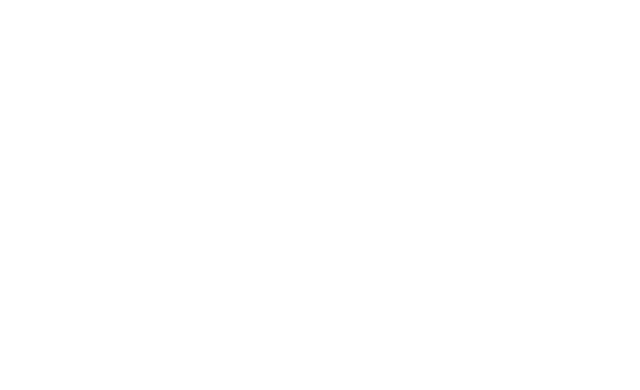
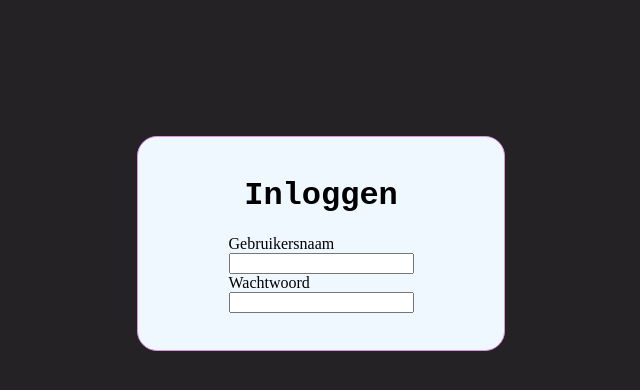
Before and after one commit to Antibi0tica/Jitte, a plain HTML site: page index.html in a window 1280 px wide. Shown: the whole page, without its empty margins (319-959 px from the left). Drawn offline with Linux system fonts and the light colour scheme.

Commit message:
Even styling testen. begin gemaakt voor login

```diff
--- a/index.html
+++ b/index.html
@@ -3,5 +3,27 @@
     <head>
         <title>Inloggen</title>
         <link rel="icon" type="inlog_pagina/homescreen-icon" href="../Jitte/inlog_pagina/homescreen-icons/Gapple.png">
+        <link rel="stylesheet" href="/styling/login.css">
     </head>
+
+    <body>
+
+        <div class="login-screen">
+            <h1>Inloggen</h1>
+
+
+            <form class="login-form">
+
+                <label for="user">Gebruikersnaam</label><br>
+                <input type="text" id="user" name="user"><br>
+
+                <label for="pass">Wachtwoord</label><br>
+                <input type="password" id="pass" name="pass"><br>
+
+            </form>
+
+
+        </div>
+
+    </body>
 </html>
--- /dev/null
+++ b/styling/login.css
@@ -0,0 +1,32 @@
+body {
+    background-color:rgb(37, 34, 37);
+    padding-left: 35%;
+    padding-right: 35%;
+
+    padding-top: 10%;
+
+}
+
+h1 {
+    font-family: 'Courier New', Courier, monospace;
+}
+
+.login-screen {
+    display: flex;
+
+    background-color: aliceblue;
+
+
+    flex-direction: column;
+
+    align-items: center;
+
+    border: 1px solid rgb(215, 145, 224);
+    border-radius: 20px;
+    padding-top: 5%;
+    padding-bottom: 10%;
+}
+
+.login-form {
+    column-gap: 50px;
+}
```
Also changed, not shown: styling/hub.css (added), styling/style.css (deleted).
